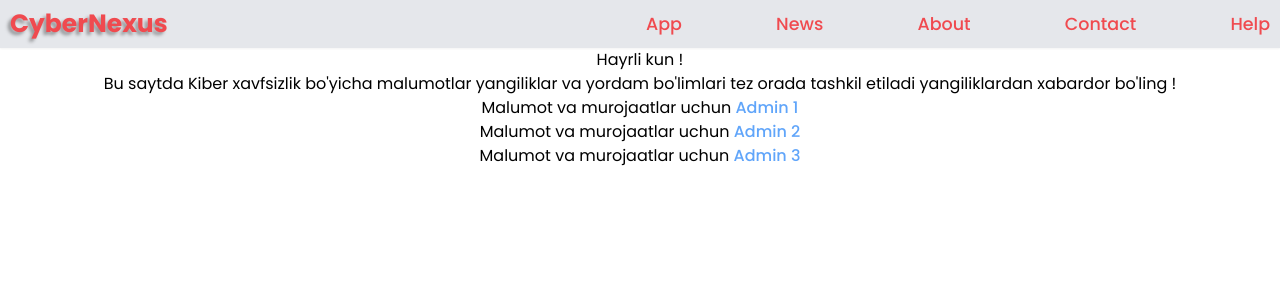
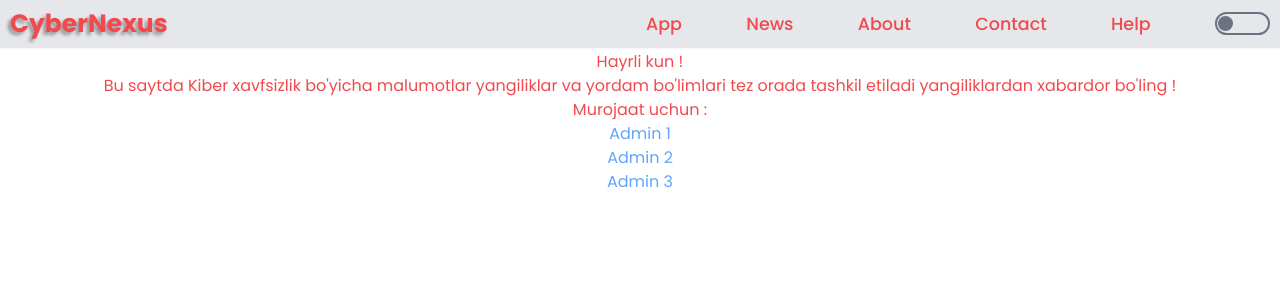
Before and after one commit to oyatullo2/cybernexus.uz, a React (Vite) app: page / in a window 1280 px wide. Shown: the top 300 px of the page. Built offline with nearby package versions, Linux system fonts and the light colour scheme.

Commit message:
dark && light mode and color settings

```diff
--- /dev/null
+++ b/src/GlobalState/globalstate.jsx
@@ -0,0 +1,24 @@
+// globalstate.jsx
+import { createContext, useState, useEffect } from "react";
+
+export const GlobalContext = createContext();
+
+export const GlobalProvider = ({ children }) => {
+  // Initialize mode from localStorage or default to 'light'
+  const [mode, setMode] = useState(() => {
+    const savedMode = localStorage.getItem("mode");
+    return savedMode ? savedMode : "light";
+  });
+
+  // Update the document's data-theme attribute whenever mode changes
+  useEffect(() => {
+    document.documentElement.setAttribute("data-theme", mode);
+    localStorage.setItem("mode", mode);
+  }, [mode]);
+
+  return (
+    <GlobalContext.Provider value={{ mode, setMode }}>
+      {children}
+    </GlobalContext.Provider>
+  );
+};
--- /dev/null
+++ b/src/GlobalState/index.js
@@ -0,0 +1 @@
+export * from "./globalstate";
--- a/src/Layout/Header/header.jsx
+++ b/src/Layout/Header/header.jsx
@@ -1,26 +1,67 @@
+// WelcomeHeader.jsx
 import { Link } from "react-router-dom";
 import classNames from "classnames";
-import { useState } from "react";
+import { useContext, useState, useEffect, useRef } from "react";
+import { GlobalContext } from "../../GlobalState/globalstate";
+
 export const WelcomeHeader = () => {
   const [open, setOpen] = useState(false);
+  const { mode, setMode } = useContext(GlobalContext);
+  const dropdownRef = useRef(null); // Reference to the dropdown div
+  const menuButtonRef = useRef(null); // Reference to the hamburger icon
 
-  const handleOpen = () => {
-    setOpen(!open);
+  const handleOpen = (e) => {
+    e.stopPropagation(); // Prevent event bubbling to document
+    setOpen((prevOpen) => !prevOpen); // Toggle the open state
   };
+
+  const handleMode = () => {
+    setMode(mode === "light" ? "dark" : "light");
+  };
+
+  // Handle clicks outside the dropdown
+  useEffect(() => {
+    const handleClickOutside = (event) => {
+      // Check if click is outside dropdown AND not on the hamburger icon
+      if (
+        dropdownRef.current &&
+        !dropdownRef.current.contains(event.target) &&
+        menuButtonRef.current &&
+        !menuButtonRef.current.contains(event.target)
+      ) {
+        setOpen(false);
+      }
+    };
+
+    // Add event listener when dropdown is open
+    if (open) {
+      document.addEventListener("mousedown", handleClickOutside);
+    }
+
+    // Cleanup event listener
+    return () => {
+      document.removeEventListener("mousedown", handleClickOutside);
+    };
+  }, [open]);
+
   return (
-    <>
-      <div className="w-full gap-3 shadow-sm bg-gray-200 px-[10px] py-[5px] items-center flex justify-between">
+    <div className="w-full gap-3 shadow-sm header-container px-[10px] py-[5px] items-center flex justify-between">
       <div className="w-full">
         <Link to={"/"}>
           <p
-              className="font-[700] hover:shadow-none cursor-pointer max-w-fit text-[#f04a4f] text-[25px]"
-              style={{ textShadow: "-3px 3px 3.5px rgba(0, 0, 0, 0.35)" }}
+            className="font-[700] hover:shadow-none cursor-pointer max-w-fit text-[25px]"
+            style={{
+              textShadow:
+                mode === "light"
+                  ? "-3px 3px 3.5px rgba(0, 0, 0, 0.35)"
+                  : "-3px 3px 3.5px rgba(255, 255, 255, 0.35)",
+            }}
           >
             CyberNexus
           </p>
         </Link>
       </div>
-        <div className="relative w-full text-[#f04a4f] hidden md:flex gap-2 max-w-[700px] font-[500] text-[17.5px] justify-between items-center">
+      <div className="relative w-full hidden md:flex gap-2 max-w-[700px] font-[500] text-[17.5px] justify-between items-center">
         <Link to={"/premium-app"}>
           <p className="cursor-pointer">App</p>
         </Link>
@@ -36,18 +77,44 @@ export const WelcomeHeader = () => {
         <Link to={"/help"}>
           <p className="cursor-pointer">Help</p>
         </Link>
+        <label htmlFor="mode" onClick={handleMode}>
+            <div
+              className={classNames(
+                "w-[55px] h-[23px] transition-all duration-500 ease-in-out bg-transparent border-[2px] rounded-[20px] relative",
+                {
+                  "border-gray-500": mode === "light",
+                }
+              )}
+            >
+              <div
+                className={classNames(
+                  "w-[15px] top-[1.3px] h-[15px] rounded-[50%] absolute transition-all duration-500 ease-in-out",
+                  {
+                    "left-[1px]": mode === "light",
+                    "bg-gray-500": mode === "light",
+                    "right-[2px]": mode === "dark",
+                    "bg-white": mode === "dark",
+                  }
+                )}
+              ></div>
             </div>
-        <div className="w-full text-[#f04a4f] md:hidden gap-2 max-w-[700px] font-[500] text-[17.5px] flex justify-end">
+          </label>
+      </div>
+      <div className="w-full md:hidden gap-2 max-w-[700px] font-[500] text-[17.5px] flex justify-end">
         <i
+          ref={menuButtonRef} // Reference to the hamburger icon
           onClick={handleOpen}
           className="fa-solid z-10 fa-bars text-[23px] font-[700]"
         ></i>
         <div
+          ref={dropdownRef} // Attach ref to the dropdown div
           className={classNames(
-              "absolute rounded-bl-xl gap-2 pb-[7px] transition-all duration-700 ease-in-out w-full right-0 max-w-[100px] flex flex-col items-center bg-gray-200",
+            "absolute rounded-bl-xl gap-2 pb-[7px] transition-all duration-700 ease-in-out w-full right-0 max-w-[100px] flex flex-col items-center",
             {
               "top-[-200px]": !open,
               "top-[45px]": open,
+              "bg-gray-200": mode === "light",
+              "bg-[#0F0E0E]": mode === "dark",
             }
           )}
         >
@@ -66,9 +133,30 @@ export const WelcomeHeader = () => {
           <Link to={"/help"}>
             <p className="cursor-pointer">Help</p>
           </Link>
+          <label htmlFor="mode" onClick={handleMode}>
+            <div
+              className={classNames(
+                "w-[55px] h-[21px] transition-all duration-500 ease-in-out bg-transparent border-[2px] rounded-[20px] relative",
+                {
+                  "border-gray-500": mode === "light",
+                }
+              )}
+            >
+              <div
+                className={classNames(
+                  "w-[15px] top-[0.3px] h-[15px] rounded-[50%] absolute transition-all duration-500 ease-in-out",
+                  {
+                    "left-[1px]": mode === "light",
+                    "bg-gray-500": mode === "light",
+                    "right-[2px]": mode === "dark",
+                    "bg-white": mode === "dark",
+                  }
+                )}
+              ></div>
+            </div>
+          </label>
         </div>
       </div>
     </div>
-    </>
   );
 };
--- a/src/Layout/layout.jsx
+++ b/src/Layout/layout.jsx
@@ -3,8 +3,14 @@ import { WelcomeHeader } from "./Header";
 export const Layout = () => {
   return (
     <>
-      <WelcomeHeader />
-      <Outlet />
+      <div className="w-full flex flex-col overflow-y-hidden overflow-x-hidden">
+        <div className="w-full fixed z-10 animate-[header-top-animation_0.5s_ease-in-out]">
+          <WelcomeHeader />
+        </div>
+        <div className="w-full overflow-y-scroll mt-[50px] h-full animate-[header-top-animation_1s_ease-in-out]">
+          <Outlet />
+        </div>
+      </div>
     </>
   );
 };
--- a/src/Pages/App/app.jsx
+++ b/src/Pages/App/app.jsx
@@ -1,7 +1,7 @@
 export const App = () => {
     return(
         <>
-        App page !
+        <p>App page !</p>
         </>
     )
 }
--- a/src/Pages/Welcome/welcome.jsx
+++ b/src/Pages/Welcome/welcome.jsx
@@ -1,15 +1,23 @@
+import classNames from "classnames";
+
 export const Welcome = () => {
   return (
-    <>
-      <div className="w-full h-screen overflow-y-scroll overflow-x-hidden">
-        <div className="w-full flex flex-col items-center">
-          <p>Hayrli kun !</p>
-          <p>Bu saytda Kiber xavfsizlik bo'yicha malumotlar yangiliklar va yordam bo'limlari tez orada tashkil etiladi yangiliklardan xabardor bo'ling !</p>
-          <p>Malumot va murojaatlar uchun <a className="text-blue-400 font-[500] " href="https://t.me/snovden_01">Admin 1</a></p>
-          <p>Malumot va murojaatlar uchun <a className="text-blue-400 font-[500] " href="https://t.me/cyber01_guardians">Admin 2</a></p>
-          <p>Malumot va murojaatlar uchun <a className="text-blue-400 font-[500] " href="https://t.me/umezhan">Admin 3</a></p>
-        </div>
-      </div>
-    </>
+    <div className="w-full flex flex-col items-center">
+      <p>Hayrli kun !</p>
+      <p className="text-center">
+        Bu saytda Kiber xavfsizlik bo'yicha malumotlar yangiliklar va yordam
+        bo'limlari tez orada tashkil etiladi yangiliklardan xabardor bo'ling !
+      </p>
+      <p>Murojaat uchun : </p>
+      <a className="text-blue-400" href="https://t.me/umezhan">
+        Admin 1
+      </a>
+      <a className="text-blue-400" href="https://t.me/cyber01_guardians">
+        Admin 2
+      </a>
+      <a className="text-blue-400" href="https://t.me/snovden_01">
+        Admin 3
+      </a>
+    </div>
   );
 };
--- a/src/index.css
+++ b/src/index.css
@@ -10,3 +10,46 @@
 * {
   font-family: "Poppins", sans-serif;
 }
+
+/* index.css */
+:root {
+  /* Light theme variables (default) */
+  --text-color: #f04a4f;
+  --header-color: #E5E7EB;
+  --bg-color: white;
+}
+
+/* Dark theme variables */
+[data-theme="dark"] {
+  --text-color: white; /* blue */
+  --header-color: rgb(15, 14, 14);
+  --bg-color: rgb(10, 10, 10);
+}
+
+/* Apply the variables globally */
+body {
+  background-color: var(--bg-color);
+  color: var(--text-color);
+}
+
+/* Override specific components if needed */
+.welcome-text {
+  color: var(--text-color);
+}
+
+/* Ensure the header maintains its own background */
+.header-container {
+  /* background-color: #276bf3; gray-200 equivalent */
+  background-color: var(--header-color);
+}
+
+/* If header needs to respect theme bg in some scenarios */
+/* .header-container[data-theme="dark"] { */
+  /* background-color: #2e4a72; A darker gray for dark mode */
+/* } */
+
+/* Ensure links and other elements use the theme text color */
+a,
+p {
+  color: var(--text-color);
+}
--- a/src/main.jsx
+++ b/src/main.jsx
@@ -1,10 +1,13 @@
-import { createRoot } from 'react-dom/client'
-import './index.css'
-import App from './App.jsx'
-import { BrowserRouter } from 'react-router-dom'
+import { createRoot } from "react-dom/client";
+import "./index.css";
+import App from "./App.jsx";
+import { BrowserRouter } from "react-router-dom";
+import { GlobalProvider } from "./GlobalState/globalstate.jsx";
 
-createRoot(document.getElementById('root')).render(
+createRoot(document.getElementById("root")).render(
   <BrowserRouter>
-    <App />
-  </BrowserRouter>,
-)
+    <GlobalProvider>
+      <App />
+    </GlobalProvider>
+  </BrowserRouter>
+);
--- a/tailwind.config.js
+++ b/tailwind.config.js
@@ -2,7 +2,20 @@
 export default {
   content: ["./index.html", "./src/**/*.{js,ts,jsx,tsx}"],
   theme: {
-    extend: {},
+    extend: {
+      keyframes: {
+        "header-top-animation": {
+          "0%": {
+            transform: "translateY(-100%)",
+            opacity: 0,
+          },
+          "100%": {
+            transform: "translateY(0%)",
+            opacity: 1,
+          },
+        },
+      },
+    },
   },
   plugins: [],
 };
```
Lines whose indentation alone changed are shown as unchanged.
